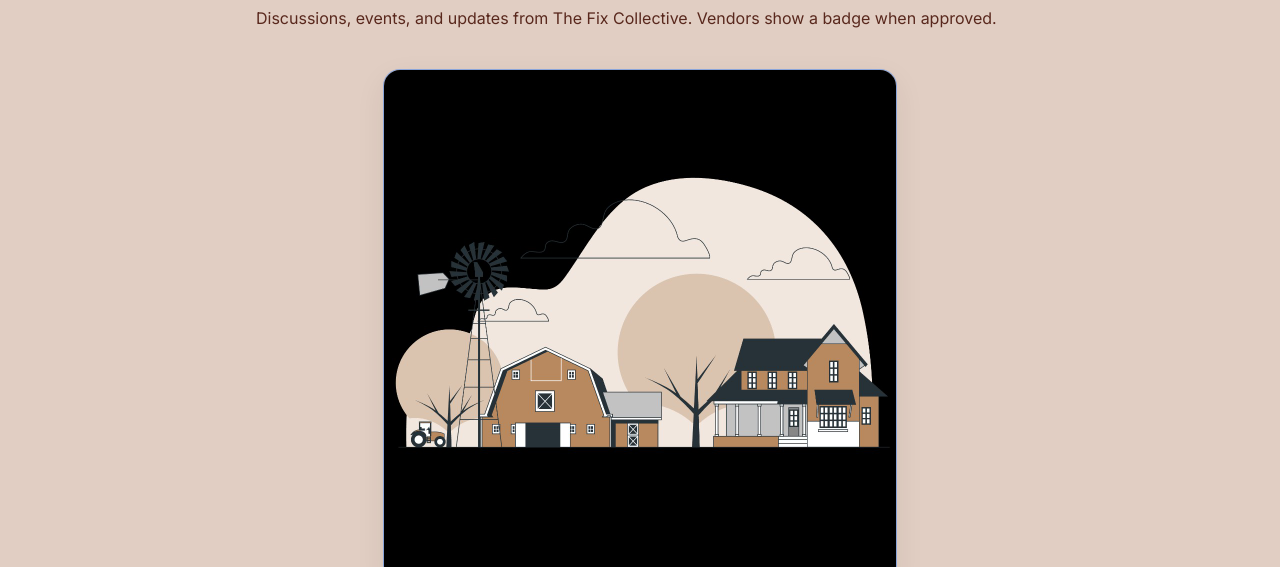
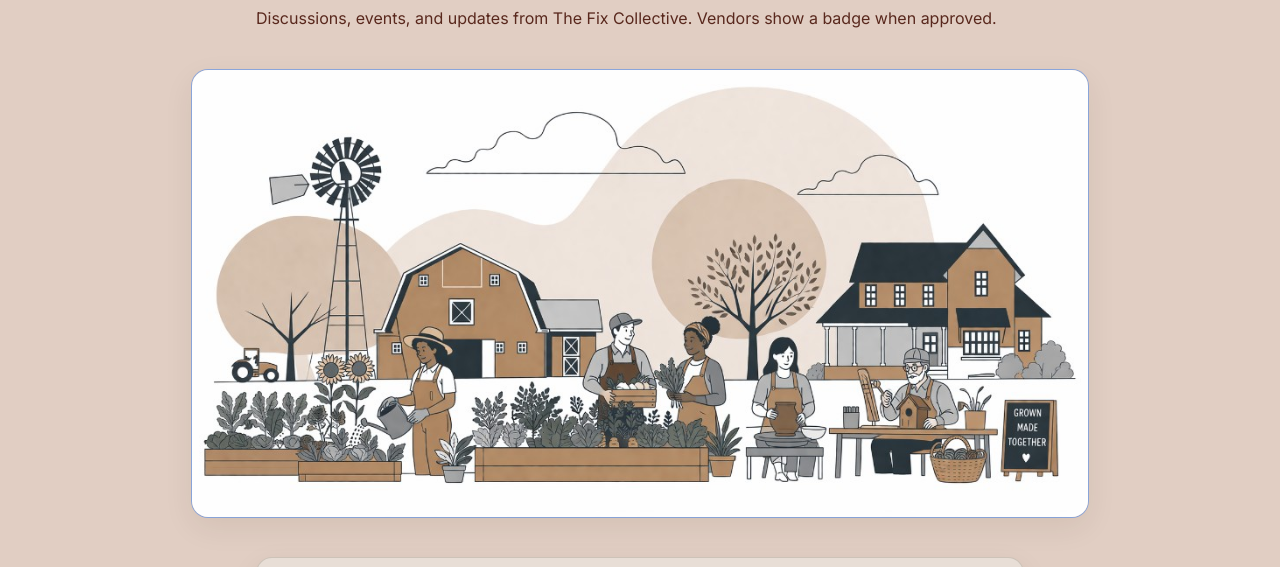
Before and after one commit to jasmincimone/TheFixCollective, a Next.js app: page /community in a window 1280 px wide. Shown: the part 175-742 px from the top of the page. Built offline with nearby package versions, Linux system fonts and the light colour scheme; no server answers; the database is empty.

Commit message:
v0.1.12-ImageTroubleshooting

```diff
--- a/src/app/(platform)/community/page.tsx
+++ b/src/app/(platform)/community/page.tsx
@@ -48,14 +48,14 @@ export default async function CommunityPage() {
         </p>
       </div>
 
-      <div className="mx-auto mt-8 w-full max-w-lg sm:mt-10">
+      <div className="mx-auto mt-8 w-full max-w-4xl sm:mt-10">
         <div className="overflow-hidden rounded-2xl bg-fix-bg-muted ring-1 ring-fix-border/15 shadow-soft">
           {/* eslint-disable-next-line @next/next/no-img-element */}
           <img
             src="/images/platform/community/farm-illustration.png"
-            alt="Stylized illustration of a farm with a house, barn, windmill, and tractor."
-            width={800}
-            height={800}
+            alt="Flat illustration of a diverse community farming, gardening, making pottery, and woodworking together, with a barn, farmhouse, and a sign that reads Grown made together."
+            width={1024}
+            height={511}
             className="block h-auto w-full object-contain object-center"
             loading="lazy"
             decoding="async"
--- a/src/app/(platform)/messages/inbox/page.tsx
+++ b/src/app/(platform)/messages/inbox/page.tsx
@@ -33,7 +33,7 @@ export default function MessagesInboxPage({
         </p>
       </div>
 
-      <MessagesConnectIllustration className="mx-auto mb-8 max-w-4xl" />
+      <MessagesConnectIllustration className="mx-auto mb-8 max-w-md" />
 
       <VendorMessenger
         vendorProfileIdFromUrl={vendorProfileIdFromUrl}
--- a/src/app/(platform)/rootsync/page.tsx
+++ b/src/app/(platform)/rootsync/page.tsx
@@ -32,14 +32,14 @@ export default function RootSyncPage() {
         </div>
       </div>
 
-      <div className="mx-auto mt-10 max-w-md sm:mt-12">
+      <div className="mx-auto mt-10 max-w-56 sm:mt-12">
         <Image
           src="/images/platform/rootsync/hero-mark.png"
           alt="RootSync AI illustration: growth, food, and connection"
-          width={800}
-          height={800}
+          width={400}
+          height={400}
           className="h-auto w-full rounded-2xl object-contain shadow-soft"
-          sizes="(max-width: 768px) 100vw, 28rem"
+          sizes="(max-width: 768px) 100vw, 14rem"
           priority
         />
       </div>
--- a/src/components/MessagesConnectIllustration.tsx
+++ b/src/components/MessagesConnectIllustration.tsx
@@ -1,7 +1,7 @@
 import { cn } from "@/lib/cn";
 
 /**
- * Shared landscape illustration for the messages inbox (community + mobile messaging theme).
+ * Messages inbox banner—community + mobile messaging theme (separate from Community page art).
  */
 export function MessagesConnectIllustration({ className }: { className?: string }) {
   return (
@@ -11,8 +11,8 @@ export function MessagesConnectIllustration({ className }: { className?: string
         <img
           src="/images/platform/messages/community-connect.png"
           alt="Illustration of people connecting on phones near a barn, windmill, and house—community messaging."
-          width={1200}
-          height={600}
+          width={1024}
+          height={511}
           className="block h-auto w-full object-contain object-center"
           loading="lazy"
           decoding="async"
```
Also changed, not shown: public/images/README.md, public/images/platform/community/farm-illustration.png.
